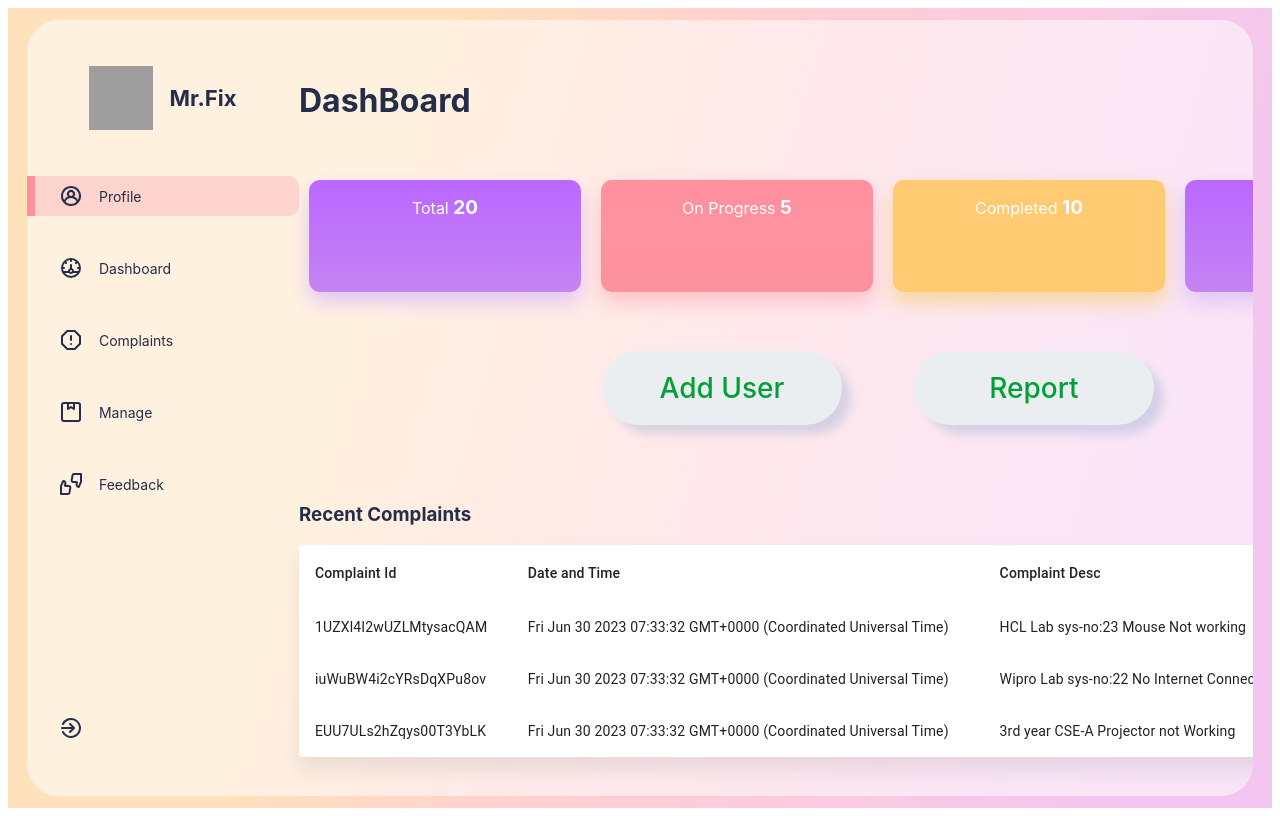
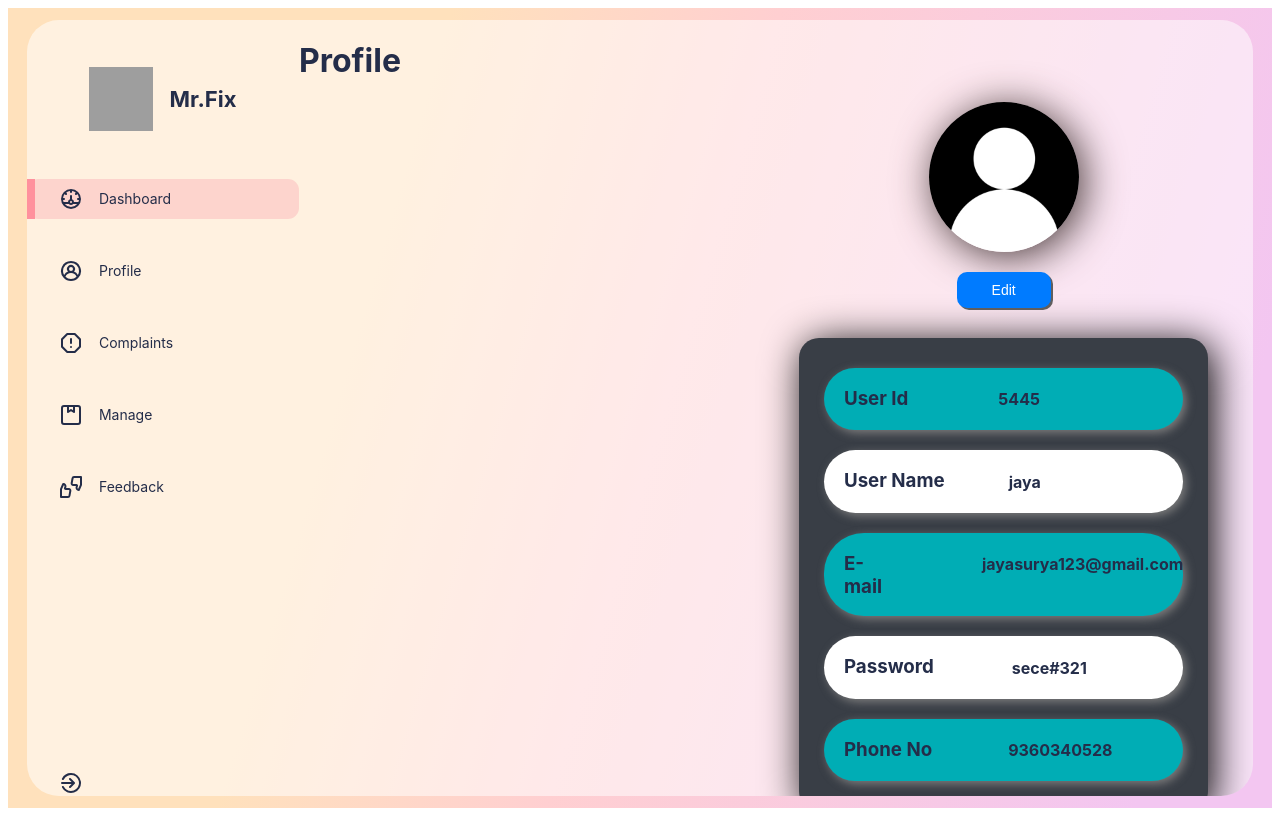
Before and after one commit to dillibabu2003/Mr.fix, a React (Create React App) app: page /userprofile in a window 1280 px wide. Built offline with nearby package versions, Linux system fonts and the light colour scheme; grey boxes are pictures that could not be loaded.

Commit message:
UserProfile added(but need to be changed)

```diff
--- a/src/App.js
+++ b/src/App.js
@@ -2,7 +2,12 @@
 import './App.css';
  import MainDash from './components/MainDash/MainDash';
 import Sidebar from './components/Sidebar/Sidebar.jsx';
-
+// import Profile from './components/Profile/Profile';
+import { Routes,Route } from 'react-router';
+import Complaints from './components/Complaints/Complaints';
+import Manage from './components/Manage/Manage';
+import Feedback from './components/Feedback/Feedback';
+import UserProfile from './components/UserProfile/UserProfile';
 
 // import Complaints from './components/Complaints/Complaints';
 
@@ -11,11 +16,17 @@ function App() {
   return (
     <div id="App">
          <div className='appGlass'>
-             <Sidebar/>
-             <MainDash/>
+         <Sidebar/>
+         <Routes>
+              <Route path="/userprofile" element={<UserProfile/>}/>
+              <Route path="/" element={<MainDash/>}/>
+              <Route path="/complaints" element={<Complaints/>}/>
+              <Route path="/manage" element={<Manage/>}/>
+              <Route path="/feedback" element={<Feedback/>}/>
+         </Routes>
          </div>
     </div>
   );
 }
 
-export default App;
+export default App
--- a/src/Data/Data.js
+++ b/src/Data/Data.js
@@ -13,25 +13,30 @@ import {
   //SideBar
 export const SidebarData=[
     {
+        icon: UilDashboard,
+        heading: "Dashboard",
+        path:"/",
+    },
+    {
         icon: UilUserCircle,
         heading: "Profile",
+        path:"/userprofile",
+    },
 
-    },
-    {
-        icon: UilDashboard,
-        heading: "Dashboard",
-    },
     {
         icon: UilExclamationOctagon ,
-        heading: "Complaints"
+        heading: "Complaints",
+        path:"/complaints",
     },
     {
         icon: UilPackage,
-        heading: 'Manage'
+        heading: 'Manage',
+        path:"/manage",
     },
     {
        icon: UilFeedback ,
-       heading: 'Feedback'
+       heading: 'Feedback'   ,
+       path:"/feedback",
     }
 ];
 
@@ -72,7 +77,7 @@ export const CardsData=[
         },
         value:"30",
         png: UilSchedule,
-    }
+    }
 
 
 ]
--- a/src/components/Complaints/Complaints.jsx
+++ b/src/components/Complaints/Complaints.jsx
@@ -1,9 +1,82 @@
-import React from 'react'
+import * as React from 'react';
+import Table from '@mui/material/Table';
+import TableBody from '@mui/material/TableBody';
+import TableCell from '@mui/material/TableCell';
+import TableContainer from '@mui/material/TableContainer';
+import TableHead from '@mui/material/TableHead';
+import TableRow from '@mui/material/TableRow';
+import Paper from '@mui/material/Paper';
+import { nanoid } from 'nanoid';
 
 const Complaints = () => {
   return (
-    <div>Complaints</div>
-  )
+    <div className="Table">
+        <h3>Recent Complaints</h3>
+    <TableContainer component={Paper}
+     style={{boxShadow: '0px 13px 20px 0px #80808029'}}
+    >
+      <Table sx={{ minWidth: 650 }} aria-label="caption table">
+        <TableHead>
+          <TableRow>
+            <TableCell>Complaint Id</TableCell>
+            <TableCell align="left">Date and Time</TableCell>
+            <TableCell align="left">Complaint Desc</TableCell>
+            <TableCell align="left">Complaint Status</TableCell>
+          </TableRow>
+        </TableHead>
+        <TableBody>
+          {rows.map((row) => (
+            <TableRow key={row.name}>
+              <TableCell component="th" scope="row">
+                {row.complaintId}
+              </TableCell>
+              <TableCell align="left">{row.date}</TableCell>
+              <TableCell align="left">{row.complaintDesc}</TableCell>
+              <TableCell align="left"><span className='status' style={makeStyles(row.complaintStatus)}>{row.complaintStatus}</span></TableCell>
+
+            </TableRow>
+          ))}
+        </TableBody>
+      </Table>
+    </TableContainer>
+    </div>
+  );
 }
 
 export default Complaints
+
+
+
+
+
+function createData(complaintId,date, complaintDesc,complaintStatus)
+{
+  return { complaintId,date, complaintDesc,complaintStatus};
+}
+
+const rows = [
+  createData(nanoid(), Date(), 'HCL Lab sys-no:23 Mouse Not working','Completed'),
+  createData(nanoid(), Date(), 'Wipro Lab sys-no:22 No Internet Connection','Pending'),
+  createData(nanoid(), Date(), '3rd year CSE-A Projector not Working','In Progress'),
+];
+
+const makeStyles=(complaintStatus)=>{
+  if(complaintStatus==='Completed'){
+      return {
+        background:'#90EE90',
+        color: 'green',
+      }
+  }
+  else if(complaintStatus==='Pending'){
+    return {
+       background: '#ffadad8f',
+       color: 'red',
+    }
+  }
+  else{
+    return {
+      background: 'yellow',
+      color: '#FFA500',
+    }
+  }
+}
--- /dev/null
+++ b/src/components/Feedback/Feedback.jsx
@@ -0,0 +1,9 @@
+import React from 'react'
+
+const Feedback = () => {
+  return (
+    <div>Feedback</div>
+  )
+}
+
+export default Feedback
--- /dev/null
+++ b/src/components/Manage/Manage.jsx
@@ -0,0 +1,9 @@
+import React from 'react'
+
+const Manage = () => {
+  return (
+    <div>Manage</div>
+  )
+}
+
+export default Manage
--- a/src/components/Sidebar/Sidebar.jsx
+++ b/src/components/Sidebar/Sidebar.jsx
@@ -1,30 +1,25 @@
 // import React, { useEffect } from 'react'
 import './Sidebar.css'
 import { useState } from 'react';
-import { Route,Routes} from 'react-router-dom';
 
 import { SidebarData } from '../../Data/Data';
 import {UilSignOutAlt} from '@iconscout/react-unicons';
-import MainDash from '../MainDash/MainDash';
-import Complaints from '../Complaints/Complaints';
-import Profile from '../Profile/Profile';
+import { useNavigate } from 'react-router-dom';
 
 
 
 const Sidebar = () => {
+  const navigate=useNavigate('/maindash');
+      const[selected,setSelected] = useState(0);
+      const handleSidebarItemClick = (index) => {
+        setSelected(index);
+        navigate(SidebarData[index].path); // Assuming you have a 'path' property in each SidebarData item
+      };
 
-      const[selected,setSelected] = useState(0);
-      // useEffect(()=>{
-      //   console.log("changed ")
-      //   setSelected()
-      // },[selected]);
-      // function changecontent(index){
-      //   console.log(index);
-      // }
 
   return (
-    <>
-      <div className='Sidebar'>
+
+    <div className='Sidebar'>
         {/* logo */}
           <div className='logo'>
             <img src='https://tinyurl.com/mrfix-logo' alt='img-error'/>
@@ -39,7 +34,7 @@ const Sidebar = () => {
                 return(
                   <div className={selected===index?'menuItem active':'menuItem'}
                   key={index}
-                  onClick={()=>setSelected(index)}>
+                  onClick={() => handleSidebarItemClick(index)}>
                         <item.icon/>
                         <span>
                           {item.heading}
@@ -50,16 +45,11 @@ const Sidebar = () => {
               <div className='menuItem'>
                 <UilSignOutAlt/>
               </div>
+
           </div>
+
     </div>
-            <Routes>
-              <Route path="/dashboard" element={<MainDash/>}/>
-              <Route path="/complaints" element={<Complaints/>}/>
-              <Route path="/profile" element={<Profile/>}/>
-            </Routes>
-
-    </>
   )
 }
 
-export default Sidebar;
+export default Sidebar;
--- /dev/null
+++ b/src/components/UserProfile/UserProfile.css
@@ -0,0 +1,123 @@
+
+
+
+.profile-container{
+    display: flex;
+    align-items: center;
+    justify-content: center;
+}
+
+
+
+.profile-container-proimg{
+
+    width: 150px;
+    height: 150px;
+    border-radius: 75px;
+    box-shadow: 5px 5px 40px rgb(70, 56, 56);
+}
+
+.edit{
+    display: flex;
+    align-items: center;
+    justify-content: center;
+}
+
+.edit-button {
+    padding: 10px 35px;
+    background-color: #007bff;
+    color: #ffffff;
+    border: none;
+    border-radius: 10px;
+    font-size: 14px;
+    cursor: pointer;
+    box-shadow: 2px 2px  rgb(96, 94, 94);
+  }
+
+  .edit-button:hover {
+    background-color: #1370d2;
+  }
+
+.details{
+    background-color: #393E46;
+    padding: 10px;
+    margin-top:30px;
+    margin-left: 500px;
+    margin-right: 500px;
+    margin-bottom: 40px;
+    border-radius: 20px;
+    box-shadow: 5px 5px 40px  rgb(2, 2, 2);
+}
+
+.user-id{
+    background-color: #00ADB5;
+    margin-left: 15px;
+    margin-right: 15px;
+    display: flex;
+    padding-left: 20px;
+    border-radius: 40px;
+    box-shadow: 3px 3px 10px  rgb(125, 125, 125);
+}
+
+.user-name{
+    background-color: #fff;
+    margin-left: 15px;
+    margin-right: 15px;
+    display: flex;
+    padding-left: 20px;
+    border-radius: 40px;
+    box-shadow: 3px 3px 10px  rgb(125, 125, 125);
+}
+
+.e-mail{
+    background-color: #00ADB5;
+    margin-left: 15px;
+    margin-right: 15px;
+    display: flex;
+    padding-left: 20px;
+    border-radius: 40px;
+    box-shadow: 3px 3px 10px  rgb(125, 125, 125);
+}
+
+.password{
+    background-color: #fff;
+    margin-left: 15px;
+    margin-right: 15px;
+    display: flex;
+    padding-left: 20px;
+    border-radius: 40px;
+    box-shadow: 3px 3px 10px  rgb(125, 125, 125);
+}
+
+.phone-no{
+    background-color: #00ADB5;
+    margin-left: 15px;
+    margin-right: 15px;
+    display: flex;
+    padding-left: 20px;
+    border-radius: 40px;
+    box-shadow: 3px 3px 10px  rgb(125, 125, 125);
+}
+.id{
+    margin-left: 90px;
+}
+
+.name{
+    margin-left: 64px;
+
+}
+.mail{
+    margin-left: 100px;
+
+}
+
+.pass{
+    margin-left:78px;
+
+
+}
+
+.number{
+    margin-left: 76px;
+
+}
--- /dev/null
+++ b/src/components/UserProfile/UserProfile.jsx
@@ -0,0 +1,61 @@
+import "./UserProfile.css";
+import proimg from "./noprofil.jpg";
+
+function UserProfile() {
+  return (
+    <div>
+      <h1>Profile</h1>
+      <div className="profile-container">
+        <img
+          src={proimg}
+          alt="profile_pic"
+          className="profile-container-proimg"
+        />
+      </div>
+      <br />
+      <div className="edit">
+        <button className="edit-button">Edit</button>
+      </div>
+      <div className="details">
+        <br />
+        <div className="user-id">
+          <h3>User Id</h3>
+          <div className="id">
+            <h4>5445</h4>
+          </div>
+        </div>
+        <br />
+        <div className="user-name">
+          <h3>User Name</h3>
+          <div className="name">
+            <h4>jaya</h4>
+          </div>
+        </div>
+        <br />
+        <div className="e-mail">
+          <h3>E-mail</h3>
+          <div className="mail">
+            <h4>jayasurya123@gmail.com</h4>
+          </div>
+        </div>
+        <br />
+        <div className="password">
+          <h3>Password</h3>
+          <div className="pass">
+            <h4>sece#321</h4>
+          </div>
+        </div>
+        <br />
+        <div className="phone-no">
+          <h3>Phone No</h3>
+          <div className="number">
+            <h4>9360340528</h4>
+          </div>
+        </div>
+        <br />
+      </div>
+    </div>
+  );
+}
+
+export default UserProfile;
```
Also changed, not shown: src/components/Feedback/Feedback.css (added), src/components/Manage/Manage.css (added), src/components/UserProfile/noprofil.jpg (added).
